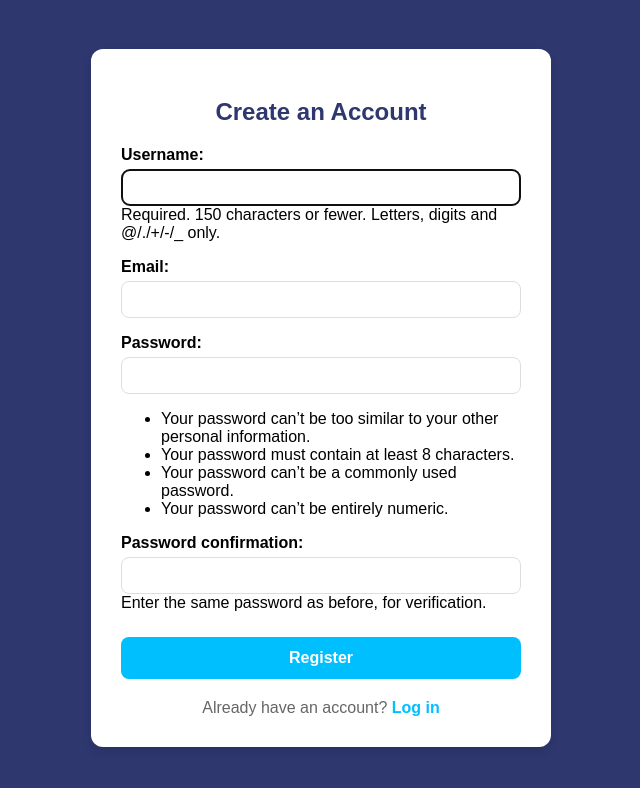
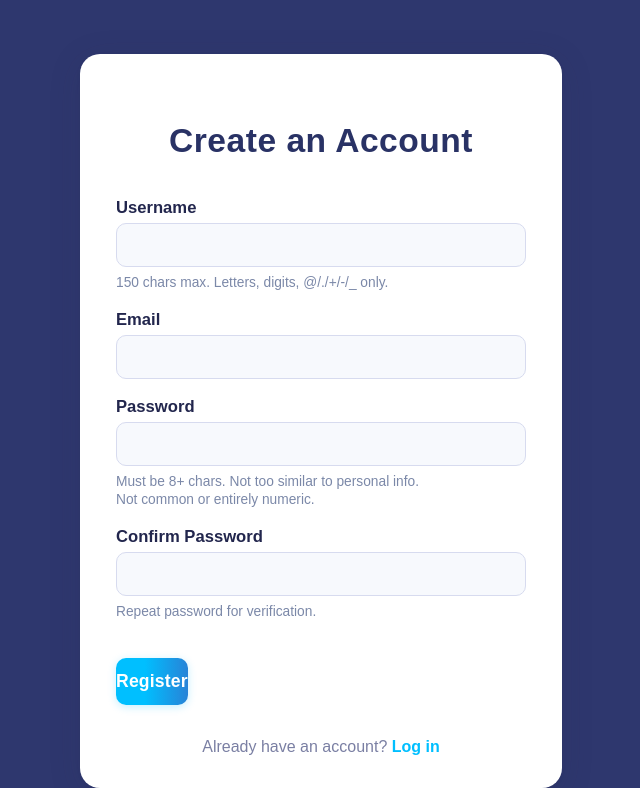
Before and after one commit to dianabalt/SmartTasker, a Django app: page /accounts/register/ in a window 1280 px wide. Shown: the part 42-830 px from the top of the page, without its empty margins (319-959 px from the left). Before the commit the page ends 800 px from the top, so only its background shows below. Run offline with Django 5.2, Linux system fonts and the light colour scheme.

```diff
--- a/accounts/templates/accounts/login.html
+++ b/accounts/templates/accounts/login.html
@@ -4,7 +4,7 @@
 <head>
     <meta charset="UTF-8">
     <title>Login - SmartTasker</title>
-    <link rel="icon" href="{% static 'images/rsz_stopwatch.png' %}" type="image/png">
+    <link rel="icon" type="image/png" href="{% static 'images/rsz_stopwatch.png' %}">
     <style>
         body {
             margin: 0;
--- a/accounts/templates/accounts/register.html
+++ b/accounts/templates/accounts/register.html
@@ -4,7 +4,7 @@
 <head>
     <meta charset="UTF-8">
     <title>Register - SmartTasker</title>
-    <link rel="icon" href="{% static 'images/rsz_stopwatch.png' %}" type="image/png">
+    <link rel="icon" type="image/png" href="{% static 'images/rsz_stopwatch.png' %}">
     <style>
         body {
             margin: 0;
@@ -43,60 +43,98 @@
 
         .register-container {
             background: white;
-            color: black;
-            border-radius: 12px;
-            padding: 30px;
-            max-width: 400px;
+            color: #1c2448;
+            border-radius: 20px;
+            padding: 40px 36px 32px 36px;
+            max-width: 410px;
             width: 100%;
-            box-shadow: 0 4px 8px rgba(0,0,0,0.1);
-            margin-top: 80px;
+            box-shadow: 0 6px 32px 0 rgba(44, 50, 80, 0.15), 0 1.5px 4px 0 rgba(44,50,80,0.05);
+            margin-top: 96px;
+            display: flex;
+            flex-direction: column;
+            gap: 10px;
         }
 
         h2 {
             text-align: center;
-            margin-bottom: 20px;
-            color: #2e376e;
+            margin-bottom: 28px;
+            color: #293265;
+            font-size: 2.1rem;
+            font-weight: 800;
+            letter-spacing: 0.5px;
         }
 
-        form p {
-            margin-bottom: 15px;
+        .input-group {
+            margin-bottom: 18px;
+            display: flex;
+            flex-direction: column;
+            gap: 5px;
         }
 
         label {
-            display: block;
-            margin-bottom: 5px;
-            font-weight: bold;
+            font-weight: 700;
+            color: #22264d;
+            font-size: 1.04rem;
         }
 
         input[type="text"], input[type="password"], input[type="email"] {
             width: 100%;
-            padding: 10px;
-            border: 1px solid #ddd;
-            border-radius: 8px;
+            padding: 12px 12px 12px 12px;
+            border: 1.5px solid #d7dbef;
+            border-radius: 10px;
             box-sizing: border-box;
+            font-size: 1rem;
+            background: #f7f9fd;
+            transition: border 0.2s, box-shadow 0.2s;
+            outline: none;
+        }
+        input[type="text"]:focus, input[type="password"]:focus, input[type="email"]:focus {
+            border: 1.5px solid #00bfff;
+            box-shadow: 0 0 0 2px #b1e6ff8f;
+            background: #fff;
+        }
+
+        .input-help {
+            font-size: 0.86rem;
+            color: #7b88a8;
+            margin-top: 2px;
+            margin-bottom: 0;
+            line-height: 1.3;
+        }
+
+        .error {
+            color: #e03131;
+            font-size: 0.92rem;
+            margin-top: 3px;
+            margin-bottom: 0;
+            font-weight: 600;
         }
 
         button {
-            background-color: #00BFFF;
+            background: linear-gradient(90deg, #00BFFF 40%, #2883d7 100%);
             color: white;
-            padding: 12px 20px;
+            padding: 13px 0;
             border: none;
-            border-radius: 8px;
+            border-radius: 10px;
+            font-size: 1.1rem;
+            font-weight: 800;
             cursor: pointer;
-            font-size: 16px;
-            font-weight: bold;
-            width: 100%;
-            margin-top: 10px;
+            box-shadow: 0 2px 8px 0 #0bbdff3c;
+            margin-top: 20px;
+            transition: background 0.17s, box-shadow 0.15s;
+            letter-spacing: 0.01em;
         }
 
-        button:hover {
-            background-color: #009ACD;
+        button:hover, button:focus {
+            background: linear-gradient(90deg, #009acd 30%, #1874b7 100%);
+            box-shadow: 0 4px 12px 0 #008ac088;
         }
 
         .login-link {
             text-align: center;
-            margin-top: 20px;
-            color: #666;
+            margin-top: 23px;
+            color: #7a7fa3;
+            font-size: 1rem;
         }
 
         .login-link a {
@@ -120,9 +158,46 @@
 
     <div class="register-container">
         <h2>Create an Account</h2>
-        <form method="POST">
+        <form method="POST" autocomplete="off">
             {% csrf_token %}
-            {{ form.as_p }}
+            <div class="input-group">
+                <label for="id_username">Username</label>
+                <input type="text" name="username" id="id_username" maxlength="150" required value="{{ form.username.value|default:'' }}">
+                <span class="input-help">150 chars max. Letters, digits, @/./+/-/_ only.</span>
+                {% if form.username.errors %}
+                    <span class="error">{{ form.username.errors.0 }}</span>
+                {% endif %}
+            </div>
+
+            <div class="input-group">
+                <label for="id_email">Email</label>
+                <input type="email" name="email" id="id_email" required value="{{ form.email.value|default:'' }}">
+                {% if form.email.errors %}
+                    <span class="error">{{ form.email.errors.0 }}</span>
+                {% endif %}
+            </div>
+
+            <div class="input-group">
+                <label for="id_password1">Password</label>
+                <input type="password" name="password1" id="id_password1" required>
+                <span class="input-help">
+                    Must be 8+ chars. Not too similar to personal info.<br>
+                    Not common or entirely numeric.
+                </span>
+                {% if form.password1.errors %}
+                    <span class="error">{{ form.password1.errors.0 }}</span>
+                {% endif %}
+            </div>
+
+            <div class="input-group">
+                <label for="id_password2">Confirm Password</label>
+                <input type="password" name="password2" id="id_password2" required>
+                <span class="input-help">Repeat password for verification.</span>
+                {% if form.password2.errors %}
+                    <span class="error">{{ form.password2.errors.0 }}</span>
+                {% endif %}
+            </div>
+
             <button type="submit">Register</button>
         </form>
         <div class="login-link">
--- a/dashboard/templates/dashboard/dashboard.html
+++ b/dashboard/templates/dashboard/dashboard.html
@@ -5,7 +5,7 @@
     <meta charset="UTF-8" />
     <meta name="viewport" content="width=device-width, initial-scale=1" />
     <title>Dashboard - SmartTasker</title>
-    <link rel="icon" href="{% static 'images/rsz_stopwatch.png' %}" type="image/png">
+    <link rel="icon" type="image/png" href="{% static 'images/rsz_stopwatch.png' %}">
     <script src="https://cdn.jsdelivr.net/npm/chart.js"></script>
     <style>
       body {
--- a/smarttasker/settings.py
+++ b/smarttasker/settings.py
@@ -121,7 +121,9 @@ USE_TZ = True
 # Static files (CSS, JavaScript, Images)
 # https://docs.djangoproject.com/en/5.2/howto/static-files/
 
-STATIC_URL = 'static/'
+STATIC_URL = '/static/'
+STATICFILES_DIRS = [BASE_DIR / "static"]
+STATIC_ROOT = BASE_DIR / "staticfiles"
 
 # Default primary key field type
 # https://docs.djangoproject.com/en/5.2/ref/settings/#default-auto-field
--- a/tasks/templates/tasks/daily_tasks.html
+++ b/tasks/templates/tasks/daily_tasks.html
@@ -5,7 +5,7 @@
 <head>
     <meta charset="UTF-8">
     <title>Daily Tasks</title>
-    <link rel="icon" href="{% static 'images/rsz_stopwatch.png' %}" type="image/png">
+    <link rel="icon" type="image/png" href="{% static 'images/rsz_stopwatch.png' %}">
     <style>
         body {
             background-color: #2e376e;
--- a/tasks/templates/tasks/home.html
+++ b/tasks/templates/tasks/home.html
@@ -4,7 +4,7 @@
 <head>
     <meta charset="UTF-8">
     <title>SmartTasker Home</title>
-    <link rel="icon" href="{% static 'images/rsz_stopwatch.png' %}" type="image/png">
+    <link rel="icon" type="image/png" href="{% static 'images/rsz_stopwatch.png' %}">
     <style>
         body {
             margin: 0;
--- a/tasks/templates/tasks/weekly_tasks.html
+++ b/tasks/templates/tasks/weekly_tasks.html
@@ -5,7 +5,7 @@
 <head>
     <meta charset="UTF-8">
     <title>This Week's Tasks</title>
-    <link rel="icon" href="{% static 'images/rsz_stopwatch.png' %}" type="image/png">
+    <link rel="icon" type="image/png" href="{% static 'images/rsz_stopwatch.png' %}">
     <style>
         body {
             background-color: #2e376e;
```
Also changed, not shown: static/images/rsz_stopwatch.png.
